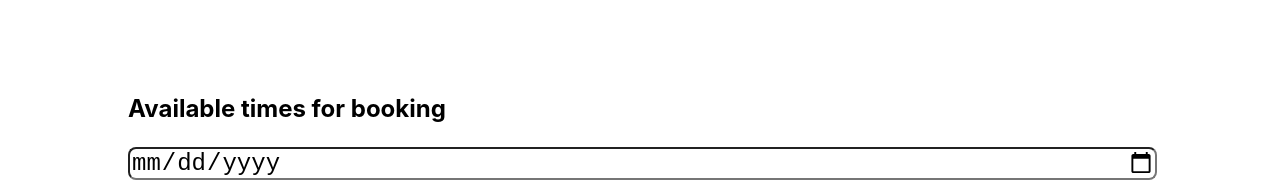
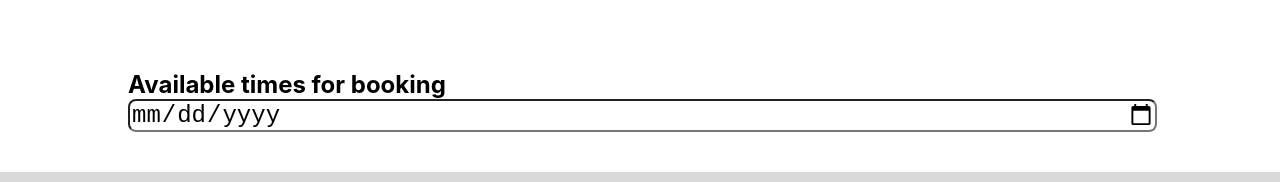
Before and after one commit to NghiNg/LittleLemon, a React app in the folder little-lemon/: page /home in a window 1280 px wide. Shown: the part 2739-2921 px from the top of the page. Built offline with nearby package versions, Linux system fonts and the light colour scheme.

Commit message:
Update available times text to label

```diff
--- a/little-lemon/src/components/main/Main.tsx
+++ b/little-lemon/src/components/main/Main.tsx
@@ -97,7 +97,7 @@ const MainContent = ({availableTimes}: {availableTimes: AvailableTimes}) => {
                 </div>
             </section>
             <section>
-                <p className="card-title">Available times for booking</p>
+                <label htmlFor="res-date" className="card-title">Available times for booking</label>
                 <input className="lead-text" id="res-date" type="date" name="date" value={date} onChange={input => setDate(input.target.value)}/>
                {date !== "" && <ul>
                     {Object.entries(availableTimes).filter((time) => time[1]).map((time) => <li>{time[0]}</li>)}
```
